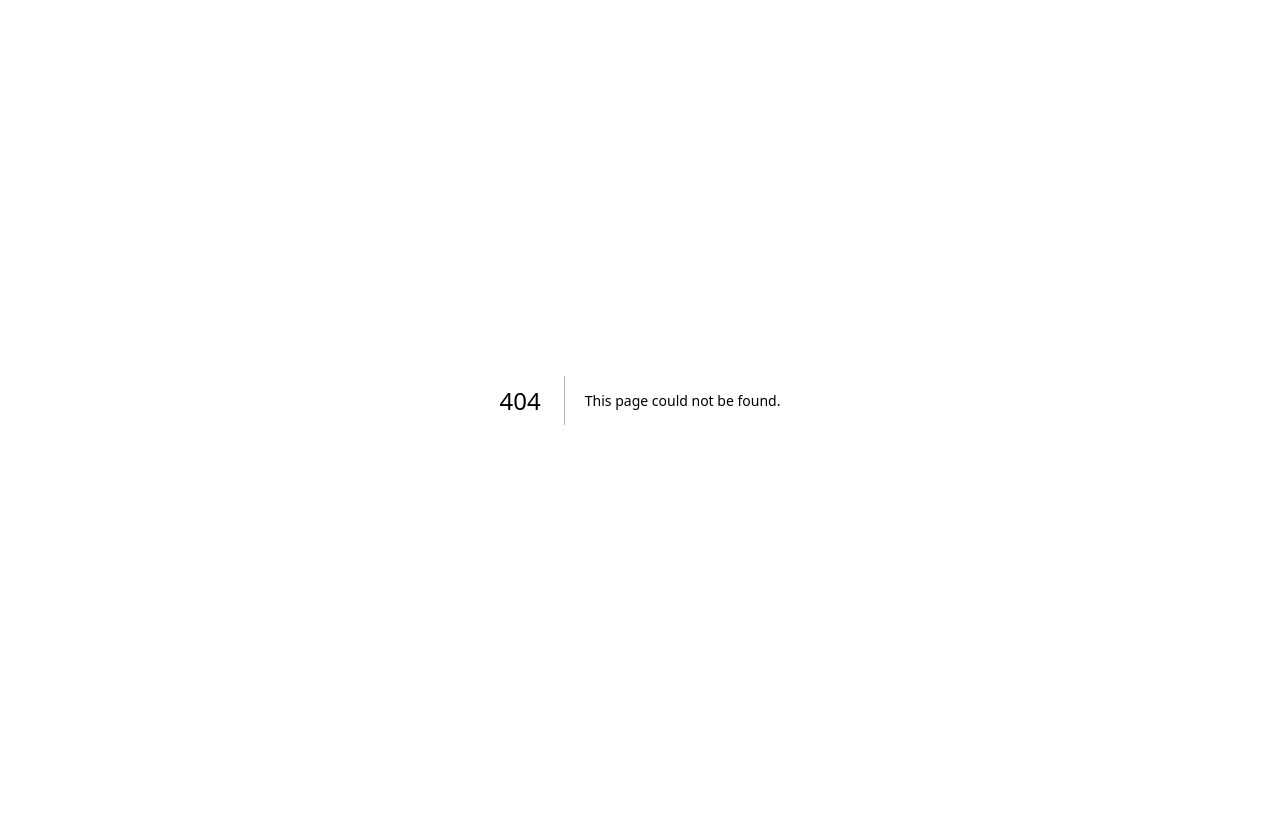
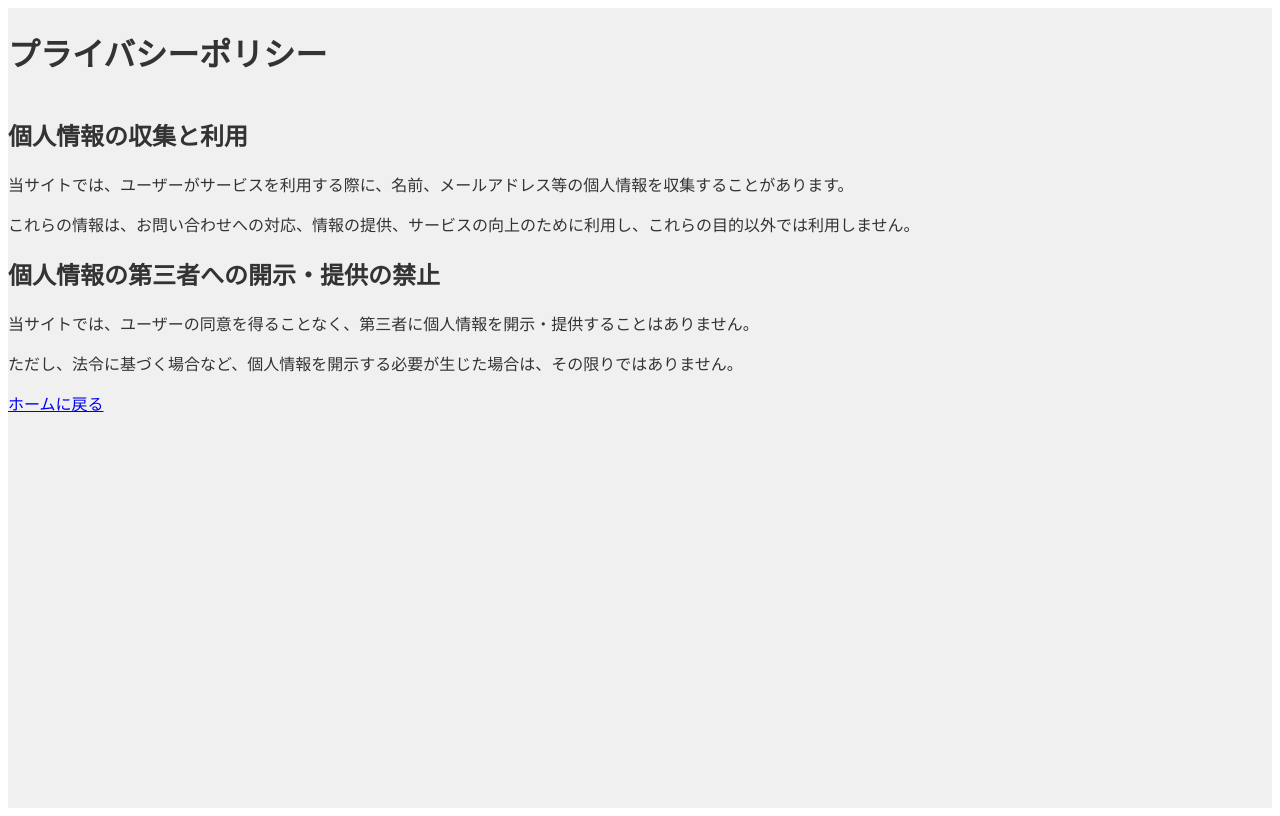
Before and after one commit to tatbe/nextjs-microcms-jamstack-blog, a Next.js app: page /privacy-policy in a window 1280 px wide. Before the commit this address had no page. Built offline with nearby package versions, Linux system fonts and the light colour scheme.

Commit message:
プライバシーポリシー追加

```diff
--- a/components/Meta.js
+++ b/components/Meta.js
@@ -18,7 +18,7 @@ function Meta({ title, blog }) {
           <meta name="twitter:description" content={blogDescription} />
           <meta name="twitter:image" content={blogThumbnailUrl} />
           <Script src="https://www.googletagmanager.com/gtag/js?id=G-SNFNEYEJX3" strategy="afterInteractive" />
-          <script
+          <Script
               dangerouslySetInnerHTML={{
                   __html: `
                   window.dataLayer = window.dataLayer || [];
@@ -28,8 +28,8 @@ function Meta({ title, blog }) {
                   `,
               }}
           />
-        <script async src="https://pagead2.googlesyndication.com/pagead/js/adsbygoogle.js?client=ca-pub-5463349623390342"
-            crossorigin="anonymous"></script>
+        <Script async src="https://pagead2.googlesyndication.com/pagead/js/adsbygoogle.js?client=ca-pub-5463349623390342"
+            crossorigin="anonymous" />
       </Head>
   );
 }
--- /dev/null
+++ b/pages/privacy-policy.js
@@ -0,0 +1,34 @@
+import React from 'react';
+import Head from 'next/head';
+import Link from 'next/link';
+import styles from '../styles/Home.module.css';
+
+const PrivacyPolicy = () => {
+    return (
+        <div className={styles.container}>
+            <Head>
+                <title>プライバシーポリシー | チャグのニュース</title>
+            </Head>
+            <header>
+                <h1>プライバシーポリシー</h1>
+            </header>
+            <main>
+                <section>
+                    <h2>個人情報の収集と利用</h2>
+                    <p>当サイトでは、ユーザーがサービスを利用する際に、名前、メールアドレス等の個人情報を収集することがあります。</p>
+                    <p>これらの情報は、お問い合わせへの対応、情報の提供、サービスの向上のために利用し、これらの目的以外では利用しません。</p>
+                </section>
+                <section>
+                    <h2>個人情報の第三者への開示・提供の禁止</h2>
+                    <p>当サイトでは、ユーザーの同意を得ることなく、第三者に個人情報を開示・提供することはありません。</p>
+                    <p>ただし、法令に基づく場合など、個人情報を開示する必要が生じた場合は、その限りではありません。</p>
+                </section>
+                <Link href="/">
+                    ホームに戻る
+                </Link>
+            </main>
+        </div>
+    );
+};
+
+export default PrivacyPolicy;
```
Also changed, not shown: components/Footer.js (+7 -2 lines), pages/blog/[id].js (+1 -9 lines), pages/index.js (+2 -5 lines).
